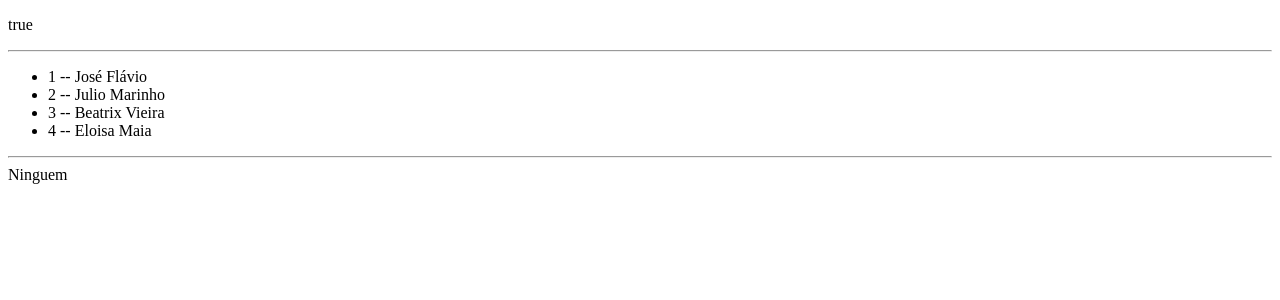
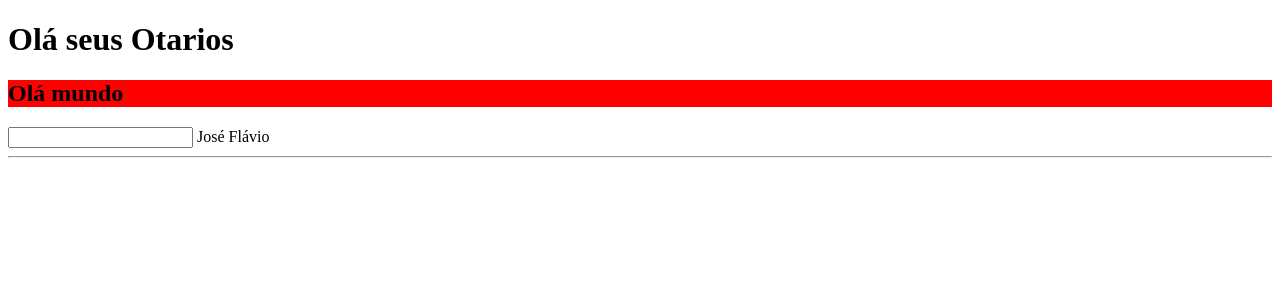
Before and after one commit to JFmaia/study_angula, an Angular app: page / in a window 1280 px wide. Shown: the top 300 px of the page. Built offline with nearby package versions, Linux system fonts and the light colour scheme.

Commit message:
feat: Finalizando diretivas

```diff
--- a/src/app/app.component.ts
+++ b/src/app/app.component.ts
@@ -4,7 +4,11 @@ import { Component, OnInit } from '@angular/core';
   selector: 'app-root',
   template: `
     <!-- <app-data-biding></app-data-biding> -->
-    <app-diretivas></app-diretivas>
+    <!-- <app-diretivas></app-diretivas> -->
+    <app-diretivas-atributos>
+      <h1>Olá seus Otarios</h1>
+      <hr>
+    </app-diretivas-atributos>
     <router-outlet></router-outlet>
   `
 })
--- a/src/app/app.module.ts
+++ b/src/app/app.module.ts
@@ -5,16 +5,20 @@ import { AppRoutingModule } from './app-routing.module';
 import { AppComponent } from './app.component';
 import { DataBidingComponent } from './data-biding/data-biding.component';
 import { DiretivasComponent } from './diretivas/diretivas.component';
+import { DiretivasAtributosComponent } from './diretivas-atributos/diretivas-atributos.component';
+import { FormsModule } from '@angular/forms';
 
 @NgModule({
   declarations: [
     AppComponent,
     DataBidingComponent,
     DiretivasComponent,
+    DiretivasAtributosComponent,
   ],
   imports: [
     BrowserModule,
-    AppRoutingModule
+    AppRoutingModule,
+    FormsModule
   ],
   providers: [],
   bootstrap: [AppComponent]
--- /dev/null
+++ b/src/app/diretivas-atributos/diretivas-atributos.component.html
@@ -0,0 +1,9 @@
+<div>
+  <ng-content select="h1"></ng-content>
+  <h2 [ngClass]="{'active':valid, 'disabled': !valid}"> Olá mundo</h2>
+  <input type="text" [(ngModel)]="nome">
+  <ng-template ngFor let-item [ngForOf]="list">
+    {{item.nome}}
+  </ng-template>
+  <ng-content select="hr"></ng-content>
+</div>
--- /dev/null
+++ b/src/app/diretivas-atributos/diretivas-atributos.component.scss
@@ -0,0 +1,7 @@
+.active{
+  background-color: red;
+}
+
+.disabled{
+  background-color: rgb(182, 179, 179);
+}
--- /dev/null
+++ b/src/app/diretivas-atributos/diretivas-atributos.component.ts
@@ -0,0 +1,18 @@
+import { Component, OnInit } from '@angular/core';
+
+@Component({
+  selector: 'app-diretivas-atributos',
+  templateUrl: './diretivas-atributos.component.html',
+  styleUrls: ['./diretivas-atributos.component.scss']
+})
+export class DiretivasAtributosComponent implements OnInit {
+  public valid:boolean = true;
+  public nome:string = "";
+  public list:Array<{nome:string}> = [{nome:"José Flávio"}];
+
+  ngOnInit(): void {
+    setInterval(()=>{
+      this.valid = !this.valid;
+    },2000)
+  }
+}
```
Also changed, not shown: 1 other file (tests, documents, lock files or other folders).
